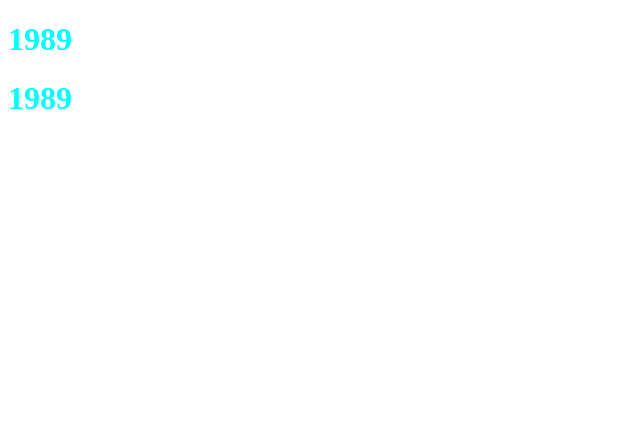
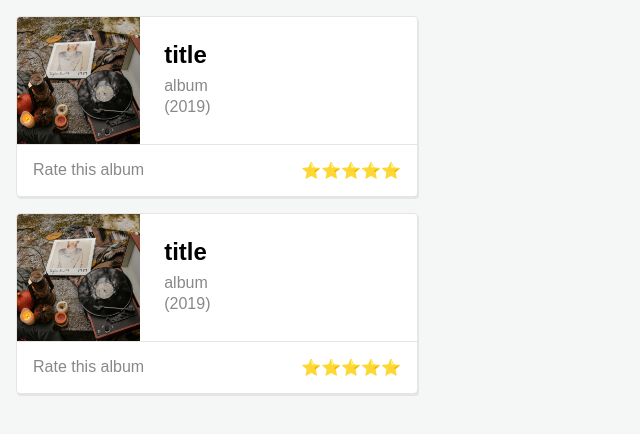
Before and after one commit to MariaKSanz/component-scss, a React (Vite) app: page / in a window 1280 px wide. Shown: the top 434 px of the page, without its empty margins (0-640 px from the left). Built offline with nearby package versions, Linux system fonts and the light colour scheme.

Commit message:
update card styles

```diff
--- a/src/App.jsx
+++ b/src/App.jsx
@@ -1,4 +1,5 @@
 import {Card} from "./components/Card.jsx";
+import './assets/styles/app.scss';
 
 function App() {
 
--- /dev/null
+++ b/src/assets/styles/app.scss
@@ -0,0 +1,7 @@
+body {
+  margin: 0;
+  padding: 0;
+  box-sizing: border-box;
+  background-color: #f5f6f6;
+  font-family: "Didact Gothic", sans-serif;
+}
--- a/src/assets/styles/card.module.scss
+++ b/src/assets/styles/card.module.scss
@@ -1,5 +1,45 @@
 .card {
-  h1 {
-    color: aqua;
+  width: 400px;
+  margin: 1rem;
+  background-color: white;
+  border-radius: 4px;
+  border: 1px solid #e5e5e5;
+  box-shadow: 1px 2px #e5e5e5;
+p{
+  color: #888888;
+}
+  .cardUp{
+    display: flex;
+    border-bottom: 1px solid #e5e5e5 ;
+    .cardCover{
+      width: 140px;
+      img {
+        width: 100%;
+        height: 100%;
+        border-radius: 4px 0 0 0;
+      }
+    }
+    .cardText{
+      width: 260px;
+      padding: 1rem 1.5rem;
+      h2{
+        margin: .5rem 0;
+      }
+      p{
+        margin: .2rem 0;
+      }
+    }
   }
+  .cardDown{
+    display: flex;
+    justify-content: space-between;
+    padding: 1rem;
+
+    div{
+      p {
+        margin: 0;
+      }
+    }
+  }
+
 }
--- a/src/components/Card.jsx
+++ b/src/components/Card.jsx
@@ -1,9 +1,27 @@
 import styles from "../assets/styles/card.module.scss"
+import cover from "../assets/images/cover.jpg"
 
 export const Card = () => {
   return (
     <div className={styles.card}>
-      <h1>1989</h1>
+     <div className={styles.cardUp}>
+      <div className={styles.cardCover}>
+        <img src={cover} alt="album"/>
+      </div>
+       <div className={styles.cardText}>
+         <h2>title</h2>
+         <p>album</p>
+         <p>(2019)</p>
+       </div>
+     </div>
+      <div className={styles.cardDown}>
+        <div>
+          <p>Rate this album</p>
+        </div>
+        <div>
+          ⭐️⭐️⭐️⭐️⭐️
+        </div>
+      </div>
     </div>
   )
 }
```
Also changed, not shown: src/assets/1989.jpg (deleted), src/assets/images/cover.jpg (added).
